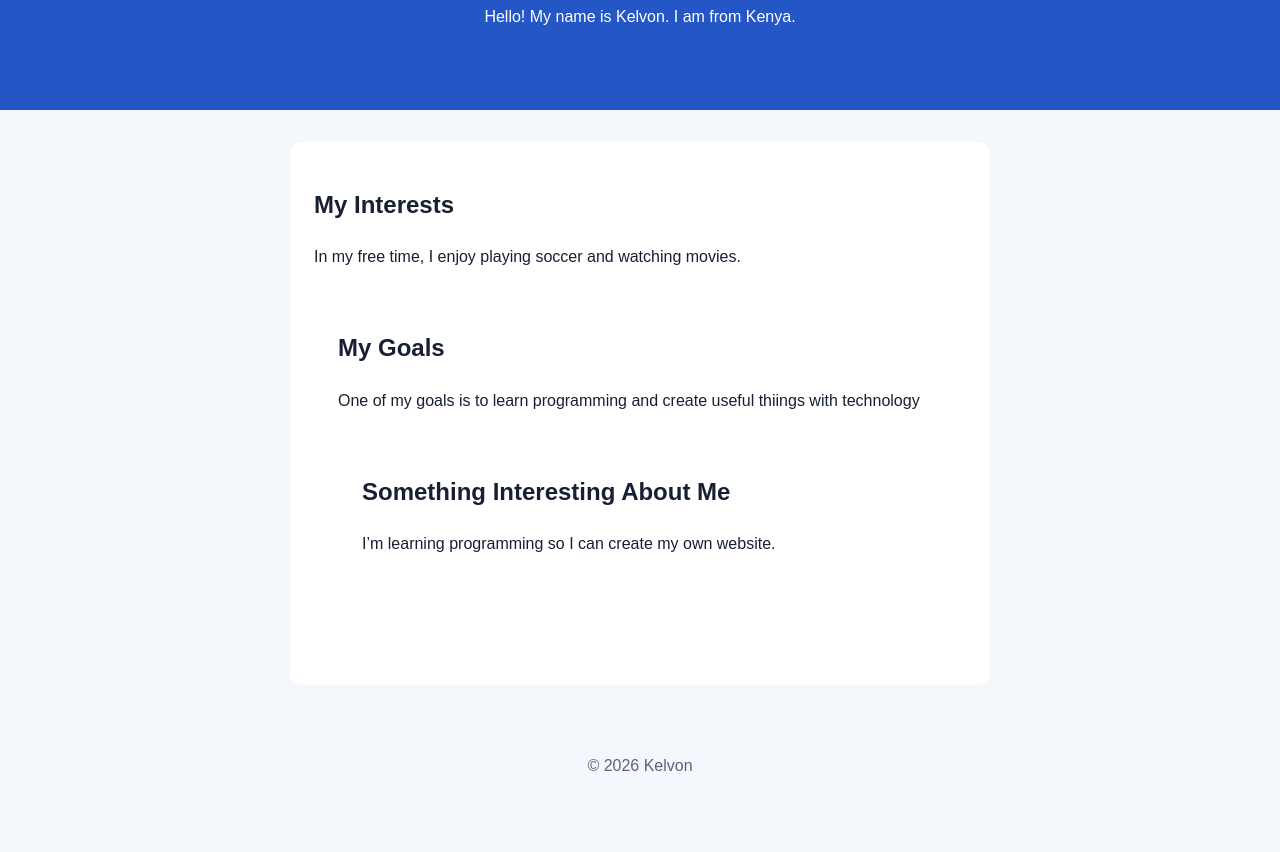
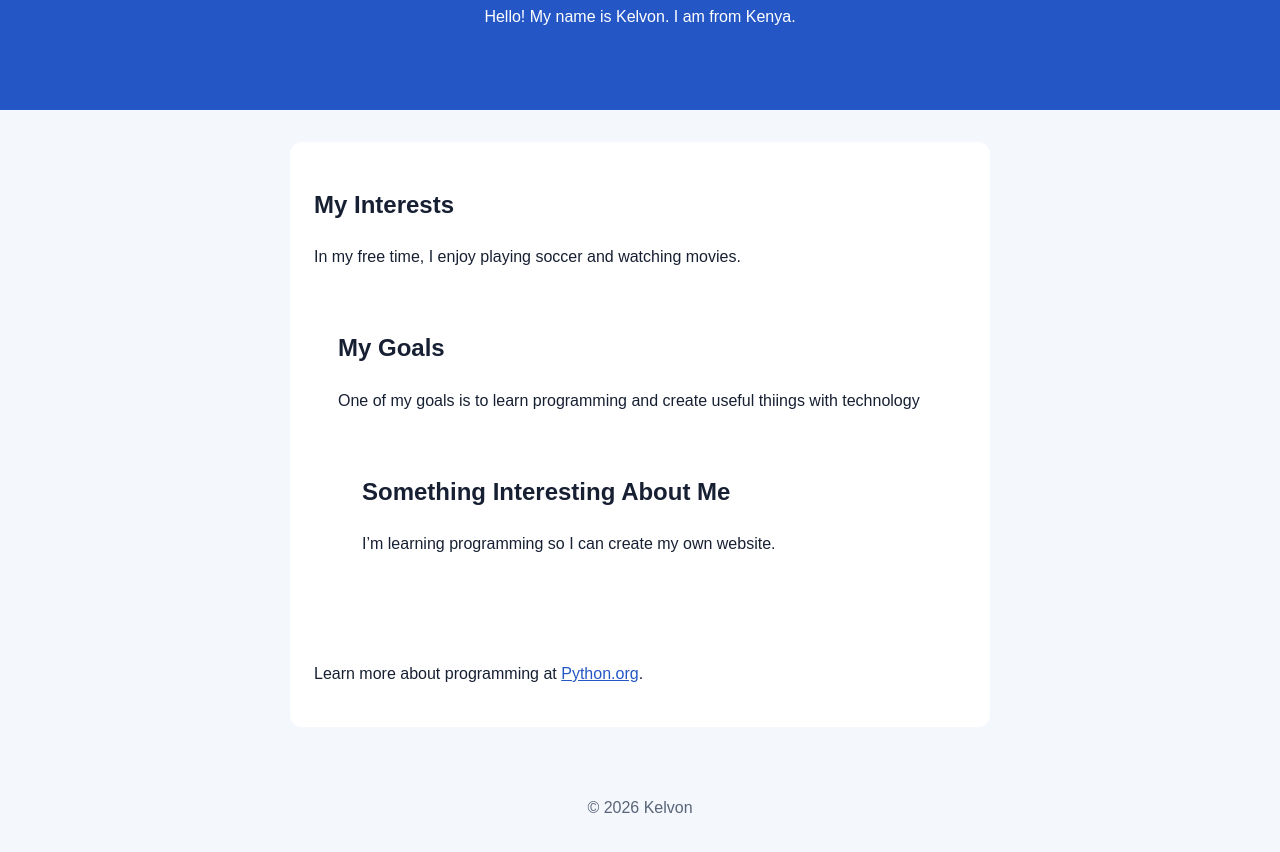
Before and after one commit to KELVON32/KELVON32.github.io, a plain HTML site: page index.html in a window 1280 px wide. Shown: the part 140-992 px from the top of the page. Before the commit the page ends 955 px from the top, so only its background shows below. Drawn offline with Linux system fonts and the light colour scheme.

Commit message:
Add link to Python.org for programming resources

```diff
--- a/index.html
+++ b/index.html
@@ -68,6 +68,7 @@
       <p>I’m learning programming so I can create my own website.</p>
     </section>
     </section>
+      <p>Learn more about programming at <a href="https://www.python.org/">Python.org</a>.</p>
   </main>
 
   <footer>
```
